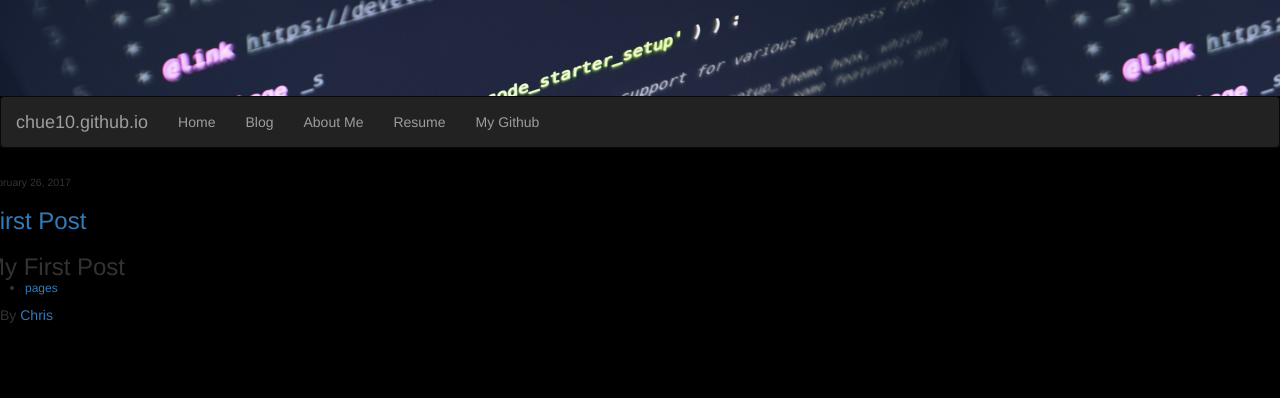
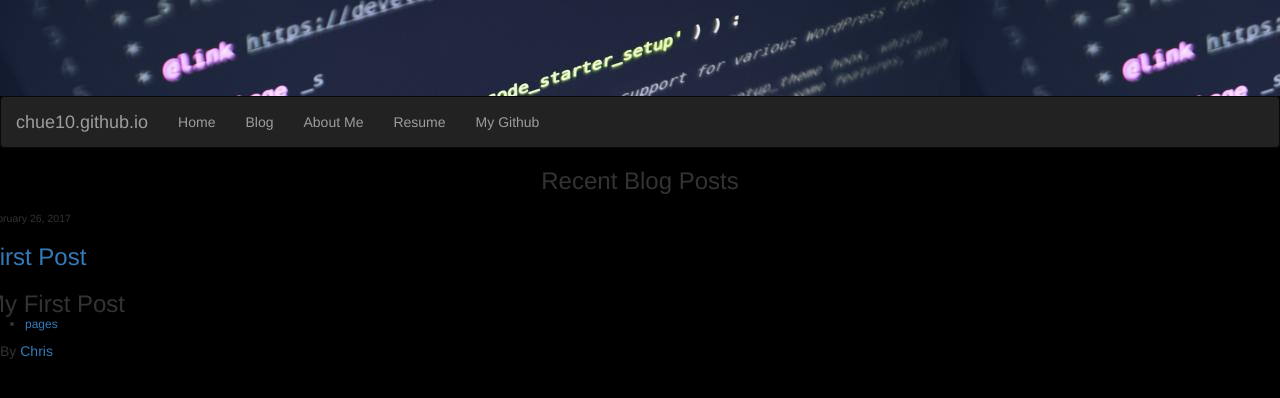
Before and after one commit to chue10/chue10.github.io, a Jekyll site: the page built from blog.html, in a window 1280 px wide. Shown: the top 398 px of the page. Built offline with Jekyll 4.4.1, drawn with Linux system fonts in a browser that asks for light colours; nearby versions of some CDN libraries.

Commit message:
Update blog.html

```diff
--- a/blog.html
+++ b/blog.html
@@ -1,7 +1,8 @@
 ---
 layout: default
 ---
-
+<div class="liquid-container">
+    <h3 class="text-center">Recent Blog Posts</h3>
     {% for post in site.posts %}
     <div class="row">
         <div class="small-12 columns">
@@ -19,4 +20,5 @@
 
         </div>
     </div>
+</div>
 {% endfor %}
```
Lines whose indentation alone changed are shown as unchanged.
